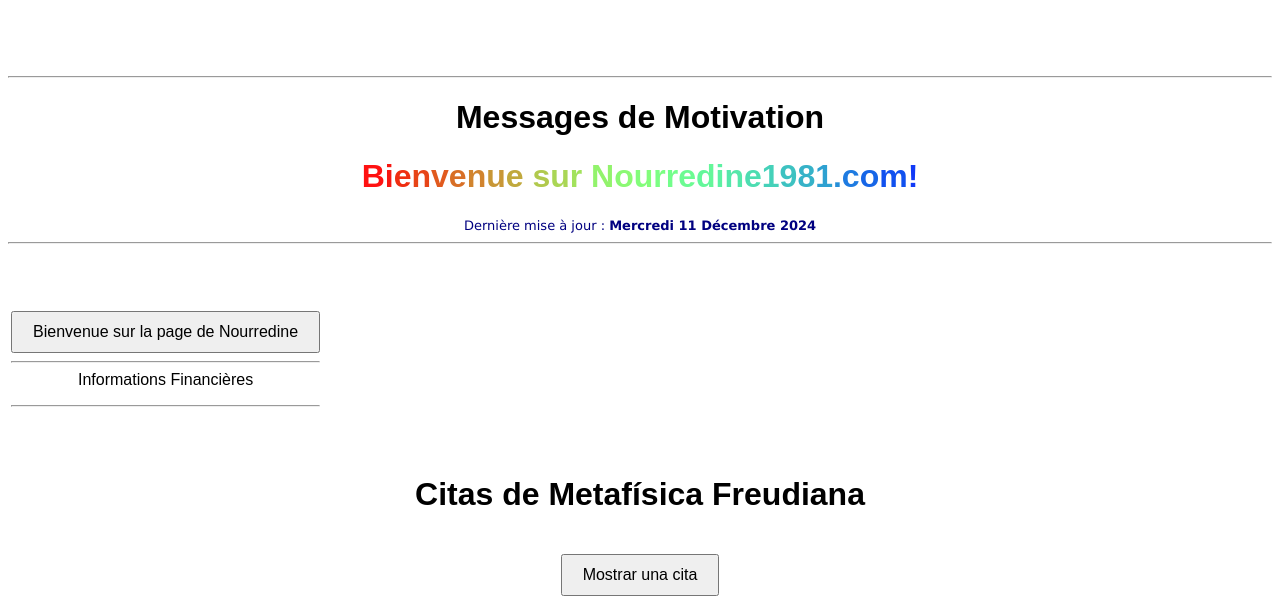
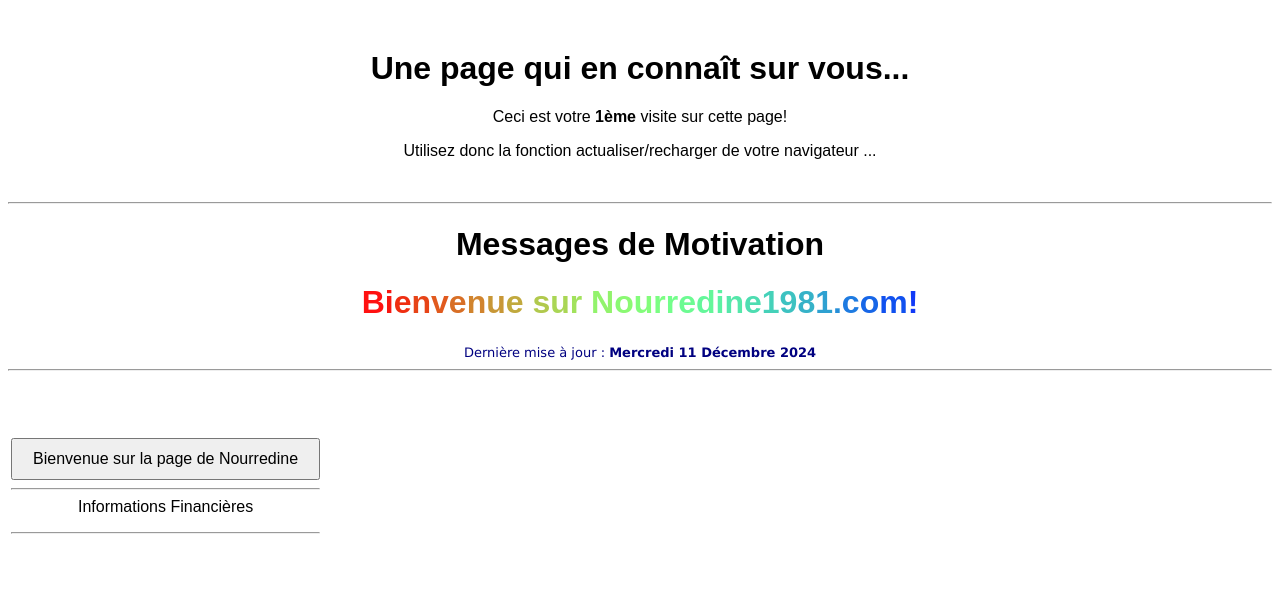
Before and after one commit to nourredine1981/vk, a website: page index.html in a window 1280 px wide. Shown: the top 599 px of the page. Drawn offline with Linux system fonts and the light colour scheme; no server answers.

Commit message:
Update index.html

```diff
--- a/index.html
+++ b/index.html
@@ -18,7 +18,43 @@
             margin-top: 20px;
         ul { list-style-type: none; padding: 0; } li { margin: 10px 0; }
     </style>
+<script type="text/javascript">
+<!--
+function cherche_valeur() {
+ var valeur = "";
+ if(document.cookie) {
+  var valeur_depart = document.cookie.indexOf("=") + 1;
+  var valeur_fin = document.cookie.indexOf(";");
+  if (valeur_fin == -1)
+   valeur_fin = document.cookie.length;
+  valeur = document.cookie.substring(valeur_depart,valeur_fin);
+ }
+ return valeur;
+}
 
+function fixer_valeur(indicateur, valeur, expire) {
+ var maintenant = new Date();
+ var temps = new Date(maintenant.getTime() + expire);
+ document.cookie = indicateur+"="+valeur+"; expires="+temps.toGMTString()+";";
+}
+
+function etat_compteur() {
+ var peremption = 1000*60*60*24*365;
+ var nombre = cherche_valeur();
+ var compteur = 0;
+ if(nombre != "") compteur = parseInt(nombre);
+ if(document.cookie) {
+   compteur = compteur + 1;
+   fixer_valeur("compteur",compteur,peremption);
+ }
+ else {
+   compteur = 1;
+   fixer_valeur("compteur",compteur,peremption);
+ }
+ return(compteur);
+}
+//-->
+</script>
 <script language="JavaScript">
 <!-- Begin
 // http://javascript.internet.com
@@ -85,6 +121,16 @@ document.write("<FONT COLOR=\"#" + color_h3 + color_h1 + color_h2 + "\">" + text
 </head>
 <body>
 
+<h1>Une page qui en conna&icirc;t sur vous...</h1>
+
+<script type="text/javascript">
+<!--
+ var x = etat_compteur();
+ document.write("<p>Ceci est votre <b>" + x + "ème<\/b> visite sur cette page!<\/p>");
+//-->
+</script>
+
+<p>Utilisez donc la fonction actualiser/recharger de votre navigateur ...</p>
 
 <br><hr>
 
```
